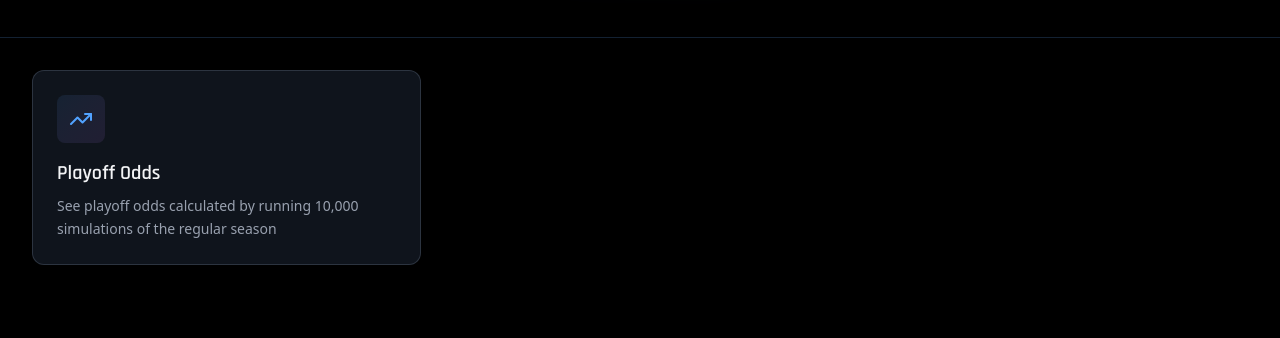
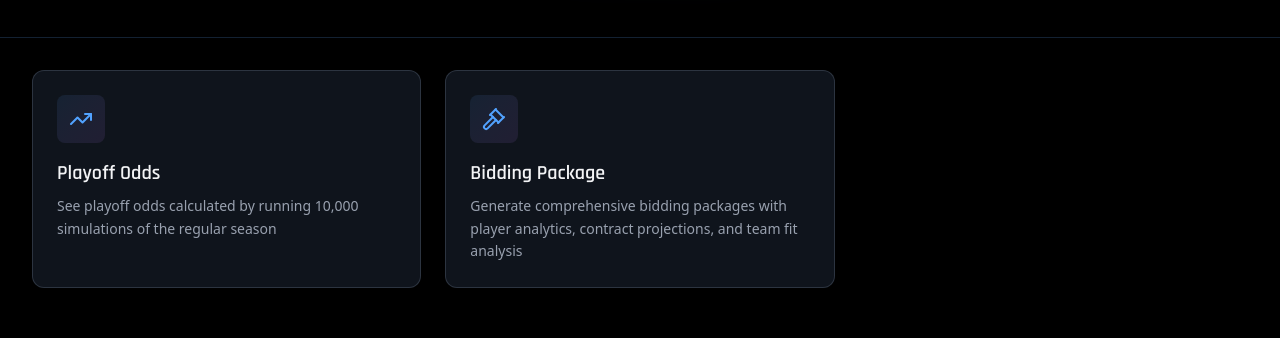
Before and after one commit to lukekerwin/the-spreadsheet-frontend, a Next.js app: page /tools in a window 1280 px wide. Shown: the part 216-554 px from the top of the page. Built offline with nearby package versions, Linux system fonts and the light colour scheme; no server answers.

Commit message:
Enable biddingpackage

```diff
--- a/src/app/tools/page.tsx
+++ b/src/app/tools/page.tsx
@@ -27,13 +27,13 @@ const TOOLS: Tool[] = [
         href: '/tools/playoff-odds',
         icon: <TrendingUp size={24} />,
     },
-    // {
-    //     title: 'Bidding Package',
-    //     description: 'Generate comprehensive bidding packages with player analytics, contract projections, and team fit analysis',
-    //     href: '/tools/bidding-package',
-    //     icon: <Gavel size={24} />,
-    //     isPremium: false,
-    // },
+    {
+        title: 'Bidding Package',
+        description: 'Generate comprehensive bidding packages with player analytics, contract projections, and team fit analysis',
+        href: '/tools/bidding-package',
+        icon: <Gavel size={24} />,
+        isPremium: false,
+    },
 ] as const;
 
 // ============================================
```
